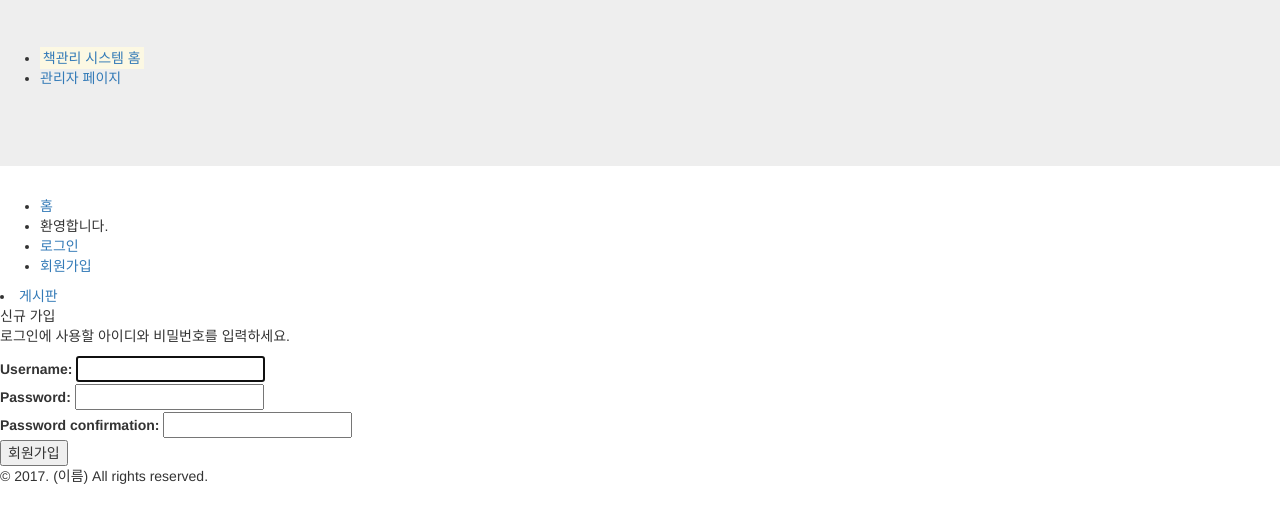
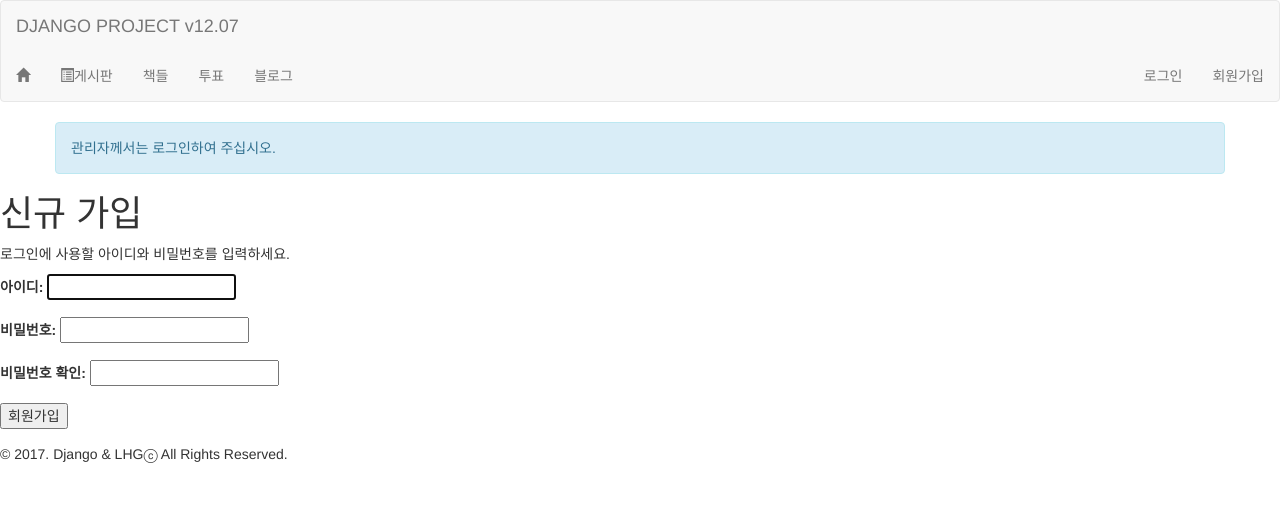
Before and after one commit to mr-korean/my-first-blog, a Django app: the page made by blog/urls.py in a window 1280 px wide. Shown: the top 523 px of the page. Run offline with Django 3.2, Linux system fonts and the light colour scheme; some libraries are stand-ins or nearby versions.

Commit message:
정기점검(?)

```diff
--- a/blog/urls.py
+++ b/blog/urls.py
@@ -7,10 +7,10 @@ urlpatterns = [
     url(r'^post/(?P<pk>\d+)/$', views.post_detail, name='post_detail'),
     url(r'^post/new/$', views.post_new, name='post_new'),
     url(r'^post/(?P<pk>\d+)/edit/$', views.post_edit, name='post_edit'),
-    url(r'^drafts/$', views.post_draft_list, name='post_draft_list'),
     url(r'^post/(?P<pk>\d+)/publish/$', views.post_publish, name='post_publish'),
     url(r'^post/(?P<pk>\d+)/remove/$', views.post_remove, name='post_remove'),
     url(r'^post/(?P<pk>\d+)/comment/$', views.add_comment_to_post, name='add_comment_to_post'),
+    url(r'^drafts/$', views.post_draft_list, name='post_draft_list'),
     url(r'^comment/(?P<pk>\d+)/approve/$', views.comment_approve, name='comment_approve'),
     url(r'^comment/(?P<pk>\d+)/remove/$', views.comment_remove, name='comment_remove'),
 ]
--- a/board/templates/board/post_list.html
+++ b/board/templates/board/post_list.html
@@ -17,7 +17,7 @@
     {% endif %}
     <!-- https://goo.gl/BRFiJV 의 Context부분 참고 -->
     <!-- https://goo.gl/cS47NK page 객체에 number -->
-    {{ page_obj.number }} / {{ page_obj.paginator.num_pages }}
+    {{ page_obj.number }} | {{ page_obj.paginator.num_pages }}
     {% if page_obj.has_next %}
         <a href="?page={{ page_obj.next_page_number }}">다음</a>
     {% endif %}
--- a/board/views.py
+++ b/board/views.py
@@ -1,18 +1,18 @@
 from django.shortcuts import render
 # django.views.generic 는 데이터를 보여주기 위한 사전에 정의된 뷰이다. 일반적으로 프로젝트에서 많이 사용되는 뷰가 있다.
 from django.views.generic import ListView, DetailView, TemplateView
-
 from board.models import Bost
 
 # Create your views here.
 class BostList(ListView) :
+    template_name = "board/post_list.html"
     model = Bost
-    # template_name = 'board/post_list.html'
     context_object_name = 'posts'
     # https://goo.gl/BRFiJV 페이지당 표시해야 할 객체의 수를 지정
     paginate_by = 10
 
 class BostDetail(DetailView) :
+    template_name = "board/post_detail.html"
     # url의 파라미터에서 pk값을 추출하여 사용 현재 게시물을 확인
     model = Bost
     context_object_name = 'post'
--- a/mysite/settings.py
+++ b/mysite/settings.py
@@ -123,7 +123,8 @@ USE_TZ = True
 # https://docs.djangoproject.com/en/1.11/howto/static-files/
 
 STATIC_URL = '/static/'
-STATIC_ROOT = os.path.join(BASE_DIR, 'static')
+# STATIC_ROOT = os.path.join(BASE_DIR, 'static')
+STATICFILES_DIRS = [os.path.join (BASE_DIR, 'static')]
 
 LOGIN_REDIRECT_URL = '/'
 # 로그인을 누르면 이동하게 될 사이트. 현재는 홈으로 이동하게 되어 있다.
--- a/mysite/urls.py
+++ b/mysite/urls.py
@@ -16,18 +16,20 @@ Including another URLconf
 from django.conf.urls import include, url
 from django.contrib import admin
 from django.contrib.auth import views
-from mysite.views import HomeView, UserRegisterView, UserRegisterDoneView
+from mysite.views import HomeView, UserRegisterView, UserRegisterDoneView, validate_username
 
 urlpatterns = [
+    url(r'^$', HomeView.as_view(), name='home'),
+
     url(r'^admin/', admin.site.urls),
     url(r'^accounts/', include('django.contrib.auth.urls')),
     url(r'^accounts/login/$', views.login, name='login'),
     url(r'^accounts/logout/$', views.logout, name='logout', kwargs={'next_page': '/'}),
     url(r'^accounts/register/$', UserRegisterView.as_view(), name='register'),
     url(r'^accounts/register/done/$', UserRegisterDoneView.as_view(), name='register_done'),
+    url(r'^ajax/validate_username/$', validate_username, name="validate_username"),
     url(r'^blog/', include('blog.urls', namespace="blog")),
     url(r'^polls/', include('polls.urls', namespace="polls")),
     url(r'^books/', include('books.urls', namespace="books")),
-    url(r'^board/', include('board.urls', namespace='board')),
-    url(r'^$', HomeView.as_view(), name='home'),
+    url(r'^board/', include('board.urls', namespace="board")),
 ]
--- a/mysite/views.py
+++ b/mysite/views.py
@@ -7,33 +7,55 @@ from django.contrib.auth.models import User
 from django.contrib.auth.forms import UserCreationForm
 from django.core.urlresolvers import reverse_lazy
 from django import forms
+from django.http import JsonResponse
 
 #--- TemplateView
+
+
 class HomeView(TemplateView):
     template_name = 'home.html'
 
     def get_context_data(self, **kwargs):
         context = super(HomeView, self).get_context_data(**kwargs)
-        context['object_list'] = ['polls', 'books', 'blog',]
+        context['object_list'] = ['polls', 'books', 'blog']
         return context
+
 
 class UserRegisterView(CreateView):
     template_name = 'registration/register.html'
     form_class = UserCreationForm
     success_url = reverse_lazy('register_done')
 
+
 class UserRegisterDoneView(TemplateView):
     template_name = 'registration/register_done.html'
+
+
+# get 방식
+def validate_username(request):
+    # HttpRequest 객체의 GET 과 POST 속성은 django.http.QueryDict 의 인스턴스입니다.
+    # get()메서드는 키(여기서는 username)이 없는 경우 기본값 'None'을 반환합니다. https://goo.gl/wtA6KN
+    username = request.GET.get('username', None)
+    data = {
+    # <필드명>__iexact는 대소문자를 구분하지 않고 일치하는 값을 찾는다. https://goo.gl/5XywcT
+    # exists()는 쿼리셋에 결과가 있는 경우 True를 반환합니다. https://goo.gl/Vgtr2u
+    'is_taken': User.objects.filter(username__iexact=username).exists()
+    }
+    if data['is_taken']:
+        data['error_message'] = '사용자가 이미 존재합니다. 다른 이름을 입력해 주세요.'
+        # data를 Json형식으로 인코딩되도록 합니다.
+    return JsonResponse(data)
+
 
 class UserCreationForm(forms.ModelForm):
     error_messages = {
         'password_mismatch': ("두 비밀번호가 일치하지 않습니다."),
     }
     password1 = forms.CharField(label=("비밀번호"),
-        widget = forms.PasswordInput)
+                                widget=forms.PasswordInput)
     password2 = forms.CharField(label=("비밀번호 확인"),
-        widget = forms.PasswordInput,
-        help_text=("가입 확인을 위해 위에 입력했던 비밀번호를 다시 적어주세요."))
+                                widget=forms.PasswordInput,
+                                help_text=("가입 확인을 위해 위에 입력했던 비밀번호를 다시 적어주세요."))
 
     class Meta:
         model = User
--- a/templates/base.html
+++ b/templates/base.html
@@ -1,45 +1,66 @@
 <!DOCTYPE html>
 <html lang="en">
+
 <head>
     {% load staticfiles %}
-    <link rel="stylesheet" href="{% block base_style %}{% static "css/base.css" %}{% endblock %}">
+    <link rel="stylesheet" href="{% block base_style %}{% static 'css/base.css' %}{% endblock %}">
     <link rel="stylesheet" type="text/css" href="{% block extra_style %}{% endblock %}" />
     <meta charset="UTF-8">
     <meta name="viewport" content="width=device-width, initial-scale=1.0">
     <meta http-equiv="X-UA-Compatible" content="ie=edge">
+    <!-- Latest compiled and minified CSS -->
     <link rel="stylesheet" href="https://maxcdn.bootstrapcdn.com/bootstrap/3.3.7/css/bootstrap.min.css">
+
+    <!-- jQuery library -->
+    <script src="https://ajax.googleapis.com/ajax/libs/jquery/3.2.1/jquery.min.js"></script>
+
+    <!-- Latest compiled JavaScript -->
+    <script src="https://maxcdn.bootstrapcdn.com/bootstrap/3.3.7/js/bootstrap.min.js"></script>
+    <link rel="stylesheet" href="https://cdnjs.cloudflare.com/ajax/libs/font-awesome/4.7.0/css/font-awesome.min.css">
     <title>{% block title %}장고 게시판{% endblock %}</title>
 </head>
+
 <body>
-    <div id="sidebar" class="jumbotron">
-        {% block sidebar %}
-        <ul>
-            <li><mark><a href="/">책관리 시스템 홈</a></mark></li>
-            <li><a href="/admin/">관리자 페이지</a></li>
+    <nav class="navbar navbar-default">
+        <div class="container-fluid">
+            <div class="navbar-header">
+                <a href="/" class="navbar-brand">DJANGO PROJECT v12.07</a>
+            </div>
+        </div>
+        <ul class="nav navbar-nav">
+            <li>
+                <a href="{% url 'home' %}">
+                    <span class="glyphicon glyphicon-home"></span></a>
+            </li>
+            <li>
+                <a href="{% url 'board:index' %}">
+                    <span class="glyphicon glyphicon-list-alt"></span>게시판</a>
+            </li>
+            <li>
+                <a href="{% url 'books:index' %}">책들</a>
+            </li>
+            <li>
+                <a href="{% url 'polls:index' %}">투표</a>
+            </li>
+            <li>
+                <a href="{% url 'blog:index' %}">블로그</a>
+            </li>
+            {% if user.is_superuser %}
+            <li>
+                <a href="{% url 'admin:index' %}">
+                    <i class="fa fa-cog fa-spin"></i>페이지 관리</a>
+            </li>
+            {% endif %}
         </ul>
-        {% endblock %}
-        <br>
-    </div>
-    <nav class="clearfix">
-        <ul>
-            <li>
-                <a href="{% url 'home' %}">홈</a>
-            </li>
+        <ul class="nav navbar-nav" style="float:right;">
             {% if user.is_active %}
-            <li>{% firstof user.get_short_name user.get_username %}님 입장.</li>
             <li>
                 <a href="{% url 'password_change' %}">비밀번호 변경</a>
             </li>
-            {% if user.is_superuser %}
-            <li>
-                <a href="{% url 'admin:index' %}">관리자</a>
-            </li>
-            {% endif %}
             <li>
                 <a href="{% url 'logout' %}">로그아웃</a>
             </li>
             {% else %}
-            <li>환영합니다.</li>
             <li>
                 <a href="{% url 'login' %}">로그인</a>
             </li>
@@ -49,18 +70,32 @@
             {% endif %}
         </ul>
     </nav>
-    <nav class="clearfix"
-        <ul>
-            <li>
-                <a href="{% url 'board:index' %}">게시판</a>
-            </li>
-        </ul>
-    </nav>
-    <div>{% block subtitle %}{% endblock %}</div>
+    {% if user.is_active %}
+    <div class="container alert alert-success">
+            <p>{% firstof user.get_short_name user.get_username %}님, 환영합니다.</p>
+    </div>
+    {% endif %}
+    {% if user.is_superuser %}
+    <div class="container alert alert-warning">
+            <p>관리자 계정으로 로그인하셨습니다. 페이지 관리에 주의해 주십시오.</p>
+    </div>
+    {% endif %}
+    <div class="container alert alert-info">
+        <p>관리자께서는 로그인하여 주십시오.</p>
+    </div>
+
+    <div>
+        <h1>{% block subtitle %}{% endblock %}</h1>
+    </div>
     <div>
         {% block content %}{% endblock %}
     </div>
     {% block footer %}
-    <div>&copy; 2017. (이름) All rights reserved.</div>{% endblock %}
+    <div>&copy; 2017. Django & LHGⓒ All Rights Reserved.</div>
+    {% endblock %}
+    <script src="https://code.jquery.com/jquery-3.1.0.min.js"></script>
+    <script src="{% static 'js/app.js' %}"></script>
+    {% block javascript %}{% endblock %}
 </body>
+
 </html>
--- a/templates/registration/logged_out.html
+++ b/templates/registration/logged_out.html
@@ -4,7 +4,8 @@
 {% endblock %}
 {% load staticfiles %}
 {% block content %}
-<h1>로그아웃</h1>
-<p>이용해 주셔서 감사합니다.</p>
+<div class="alert alert-success">
+        안전하게 로그아웃되었습니다. 이용해 주셔서 감사합니다.
+</div>
 <p><a href="{% url 'login' %}">다시 로그인</a></p>
 {% endblock %}
--- a/templates/registration/password_change_done.html
+++ b/templates/registration/password_change_done.html
@@ -4,6 +4,5 @@
 {% endblock %}
 {% load staticfiles %}
 {% block content %}
-<h1>비밀번호 변경 완료</h1>
-<p>비밀번호가 변경되었습니다.</p>
+<div class="alert alert-success">비밀번호가 변경되었습니다.</div>
 {% endblock %}
--- a/templates/registration/register.html
+++ b/templates/registration/register.html
@@ -1,21 +1,41 @@
-{% extends "base.html" %}
-{% block subtitle %}
-신규 가입
-{% endblock %}
-{% load staticfiles %}
+{% extends "base.html" %} {% block subtitle %} 신규 가입 {% endblock %} {% load staticfiles %}
 {% block content %}
-<form method="post" action="."> {% csrf_token %}
-    {% if form.errors %}
-    <p>정확하게 입력하셨는지 다시 확인하세요.</p>
+<form method="post" action="." data-validate-username-url="{% url 'validate_username' %}"> {% csrf_token %} {% if form.errors %}
+    <div class="alert alert-danger">정확하게 입력하셨는지 다시 확인하세요.</div>
     {% endif %}
     <p>로그인에 사용할 아이디와 비밀번호를 입력하세요.</p>
-    <fieldset>
-        {{ form.username.label_tag }} {{ form.username }}
-        <br>
-        {{ form.password1.label_tag }} {{ form.password1 }}
-        <br>
-        {{ form.password2.label_tag }} {{ form.password2 }}
-    </fieldset>
-    <div><input type="submit" value="회원가입"></div>
+    <div class="form-group">
+        <label>아이디:</label> {{ form.username }}
+    </div>
+    <div class="form-group">
+        <label>비밀번호:</label> {{ form.password1 }}
+    </div>
+    <div class="form-group">
+        <label>비밀번호 확인:</label> {{ form.password2 }}
+    </div>
+    <div class="form-group">
+        <input type="submit" value="회원가입">
+    </div>
 </form>
 {% endblock %}
+{% block javascript %}
+<script>
+    $("#id_username").change(function () {
+        var username = $(this).val();
+        // console.log ( username );
+
+        $.ajax({
+            url: '{% url "validate_username" %}',
+            data: {
+                'username' : username
+            },
+            dataType: 'json',
+            success: function (data) {
+                if (data.is_taken) {
+                    alert(data.error_message);
+                }
+            }
+        });
+    });
+</script>
+{% endblock %}
--- a/templates/registration/register_done.html
+++ b/templates/registration/register_done.html
@@ -4,7 +4,6 @@
 {% endblock %}
 {% load staticfiles %}
 {% block content %}
-<h1>회원가입 완료</h1>
-<p>회원가입이 완료되었습니다.</p>
+<div class="alert alert-success">회원가입에 성공했습니다.</div>
 <p><a href="{% url 'login' %}">로그인</a></p>
 {% endblock %}
```
Also changed, not shown: board/templates/board/base_board.html (+6 -1 lines), templates/home.html (+4 -8 lines), templates/registration/login.html (+19 -22 lines), templates/registration/password_change_form.html (+12 -17 lines).
